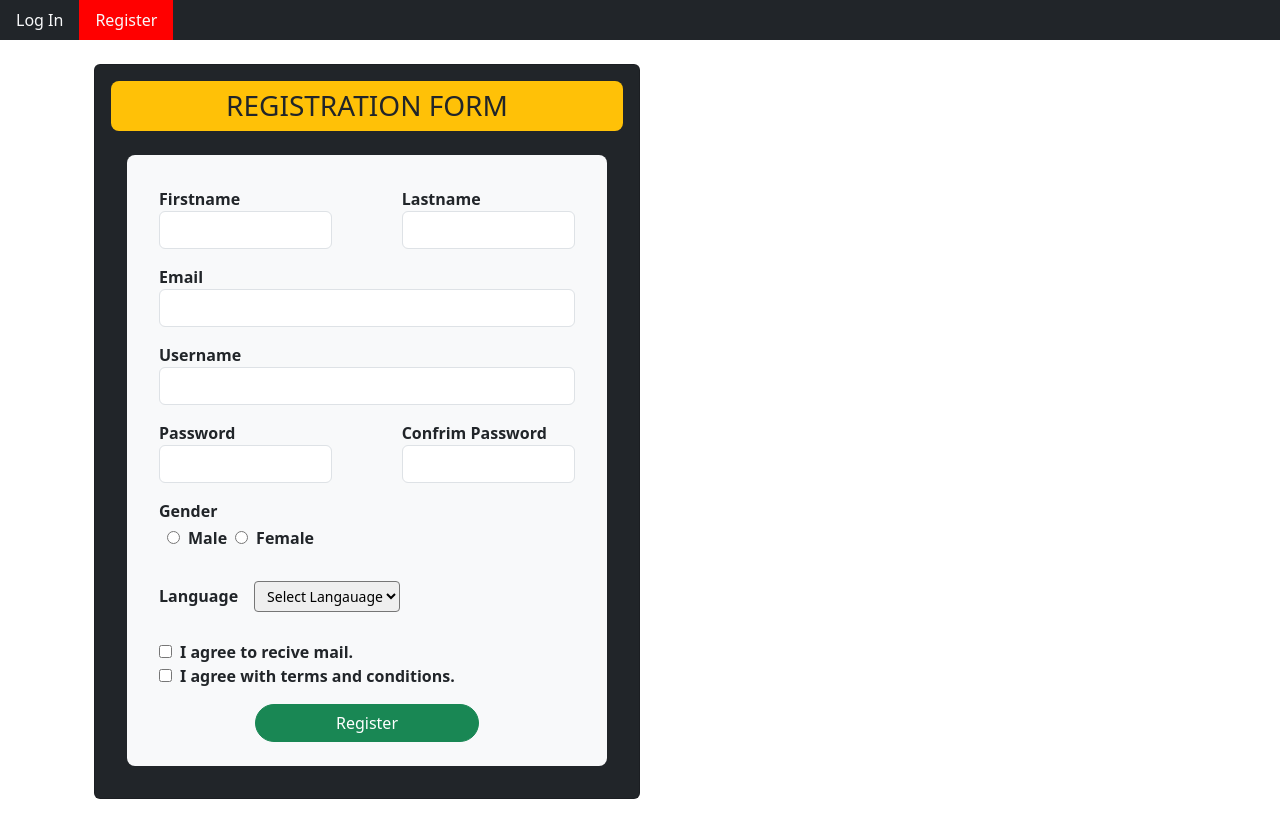
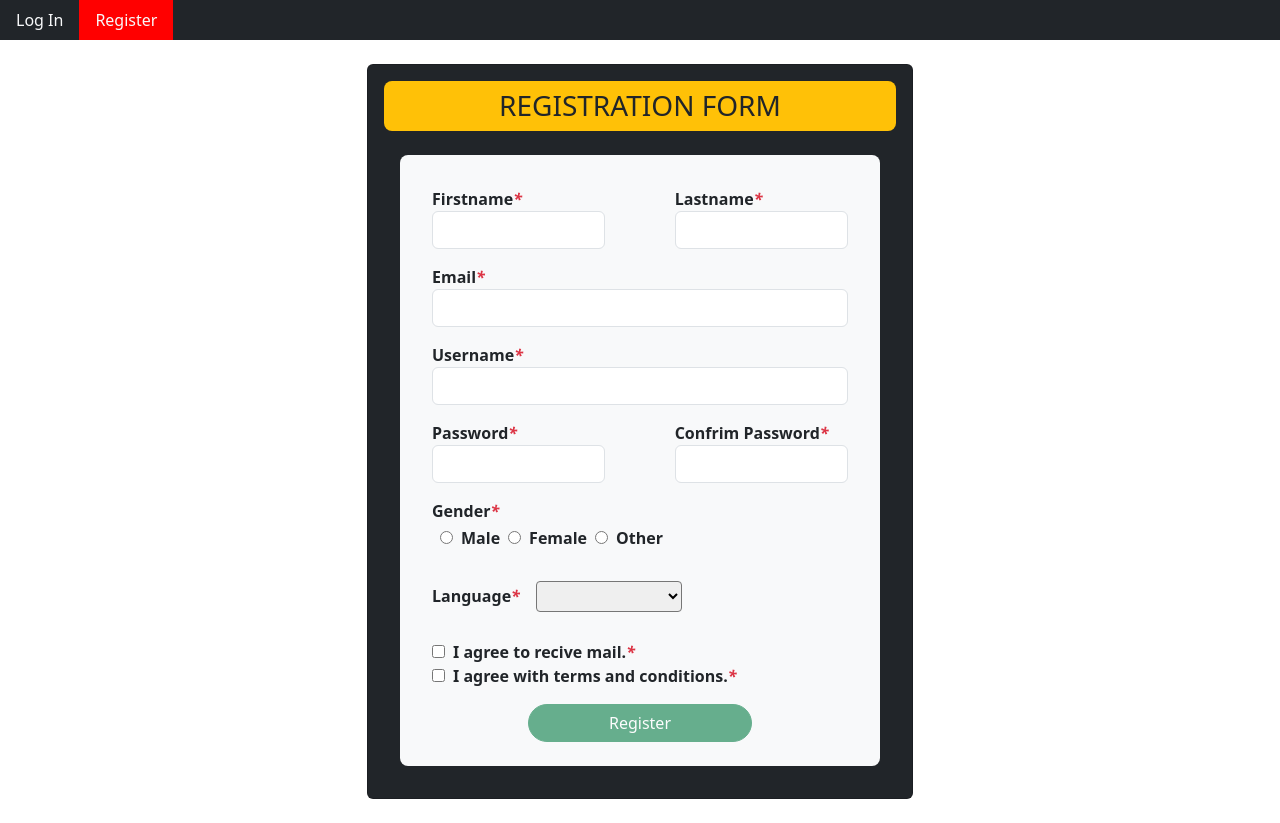
Before and after one commit to kunjal-tagline/ng-learning, an Angular app: page /register in a window 1280 px wide. Built offline with nearby package versions, Linux system fonts and the light colour scheme.

Commit message:
reactive form validation

```diff
--- a/src/app/app.module.ts
+++ b/src/app/app.module.ts
@@ -1,5 +1,5 @@
 import { NgModule } from '@angular/core';
-import { FormsModule } from '@angular/forms';
+import { FormsModule, ReactiveFormsModule } from '@angular/forms';
 import { BrowserModule } from '@angular/platform-browser';
 
 import { AppRoutingModule } from './app-routing.module';
@@ -9,7 +9,7 @@ import { RelativeComponent } from './relative/relative.component';
 
 @NgModule({
   declarations: [AppComponent, TempalteDrivenComponent, RelativeComponent],
-  imports: [BrowserModule, AppRoutingModule, FormsModule],
+  imports: [BrowserModule, AppRoutingModule, FormsModule,ReactiveFormsModule],
   providers: [],
   bootstrap: [AppComponent],
 })
--- a/src/app/relative/relative.component.html
+++ b/src/app/relative/relative.component.html
@@ -1,67 +1,131 @@
 <div class="container">
-    <div class="row p-4">
+    <div class="row p-4 justify-content-center">
         <div class="card p-3 w-50 bg-dark">
             <div class="card-title text-center p-2 bg-warning h3 rounded-3">
                 REGISTRATION FORM
             </div>
             <div class="card-body bg-light m-3 rounded-3">
-                <form action="" class="mt-3">
+                <form class="mt-3" [formGroup]="reactiveForm" (ngSubmit)="onSubmitRegister(reactiveForm)">
                     <div class="d-flex justify-content-between m-3">
                         <div class="col-sm-5">
-                            <label for="firstname">Firstname</label>
-                            <input type="text" name="firstname" class="form-control" />
+                            <label for="firstname">Firstname<i class="text-danger">*</i></label>
+                            <input type="text" name="firstname" class="form-control" formControlName="firstname" />
+                            <div class="text-danger"
+                                *ngIf="reactiveForm.get('firstname')?.touched && reactiveForm.get('firstname')?.invalid">
+                                Firstname required
+                            </div>
                         </div>
                         <div class="col-sm-5">
-                            <label for="lastname">Lastname</label>
-                            <input type="text" name="lastname" class="form-control" />
+                            <label for="lastname">Lastname<i class="text-danger">*</i></label>
+                            <input type="text" name="lastname" class="form-control" formControlName="lastname" />
+                            <div class="text-danger"
+                                *ngIf="reactiveForm.get('lastname')?.touched && reactiveForm.get('lastname')?.invalid">
+                                Lastname required
+                            </div>
                         </div>
                     </div>
                     <div class="m-3 justify-content-evenly">
-                        <label for="email">Email</label>
-                        <input type="text" class="form-control">
+                        <label for="email">Email<i class="text-danger">*</i></label>
+                        <input type="text" class="form-control" formControlName="email">
+                        <div class="text-danger">
+                            <div
+                                *ngIf="reactiveForm.get('email')?.hasError('required') && reactiveForm.get('email')?.touched">
+                                *Email required.
+                            </div>
+                            <div *ngIf="reactiveForm.get('email')?.hasError('pattern')">
+                                *Email is invalid.
+                            </div>
+                        </div>
                     </div>
                     <div class="m-3 justify-content-evenly">
-                        <label for="username">Username</label>
-                        <input type="text" class="form-control">
+                        <label for="username">Username<i class="text-danger">*</i></label>
+                        <input type="text" class="form-control" formControlName="username">
+                        <div class="text-danger">
+                            <div
+                                *ngIf="reactiveForm.get('username')?.hasError('required') && reactiveForm.get('username')?.touched">
+                                *Username required.
+                            </div>
+                            <div *ngIf="reactiveForm.get('username')?.hasError('minlength')">
+                                *Username must be at least 6 characters long.
+                            </div>
+                            <div *ngIf="reactiveForm.get('username')?.hasError('maxlength')">
+                                *Username allowed only 20 characters.
+                            </div>
+                        </div>
                     </div>
                     <div class="d-flex justify-content-between m-3">
                         <div class="col-sm-5">
-                            <label for="password">Password</label>
-                            <input type="password" class="form-control">
+                            <label for="password">Password<i class="text-danger">*</i></label>
+                            <input type="password" class="form-control" formControlName="password">
+                            <div class="text-danger">
+                                <div
+                                    *ngIf="reactiveForm.get('password')?.hasError('required') && reactiveForm.get('password')?.touched">
+                                    *Password required.
+                                </div>
+                                <div *ngIf="reactiveForm.get('password')?.hasError('minlength')">
+                                    *Password must be at least 8 characters long.
+                                </div>
+                                <div *ngIf="reactiveForm.get('password')?.hasError('maxlength')">
+                                    *password allowed only 10 characters.
+                                </div>
+                            </div>
                         </div>
                         <div class="col-sm-5">
-                            <label for="confirmpassword">Confrim Password</label>
-                            <input type="password" class="form-control">
+                            <label for="confirmpassword">Confrim Password<i class="text-danger">*</i></label>
+                            <input type="password" class="form-control" formControlName="confirmpassword">
                         </div>
                     </div>
 
                     <div class="m-3 radio-inline justify-content-evenly">
-                        <label for="gendername">Gender</label>
+                        <label for="gendername">Gender<i class="text-danger">*</i></label>
                         <div>
-                            <input type="radio" name="male" id="male" class="m-2">
+                            <input type="radio" name="gender" id="male" value="male" class="m-2"
+                                formControlName="gender">
                             <label for="gender">Male</label>
-                            <input type="radio" name="male" id="male" class="m-2">
+                            <input type="radio" name="gender" id="female" value="female" class="m-2"
+                                formControlName="gender">
                             <label for="gender">Female</label>
+                            <input type="radio" name="gender" id="other" value="other" class="m-2"
+                                formControlName="gender">
+                            <label for="gender">Other</label>
+                            <div class="text-danger"
+                                *ngIf="reactiveForm.get('gender')?.hasError('required') && reactiveForm.get('gender')?.touched">
+                                *Select your gender.
+                            </div>
                         </div>
                     </div>
                     <div>
-                        <label for="language" class="m-3">Language</label>
-                        <select name="language" class="form-select-sm">
-                            <option selected>Select Langauage</option>
-                            <option value="1">Hindi</option>
-                            <option value="2">Gujarati</option>
-                            <option value="3">English</option>
+                        <label for="language" class="m-3">Language<i class="text-danger">*</i></label>
+                        <select name="language" class="form-select-sm" formControlName="select">
+                            <option disabled>Select Langauage</option>
+                            <option value="hindi">Hindi</option>
+                            <option value="gujarati">Gujarati</option>
+                            <option value="english">English</option>
                         </select>
+                        <div class="text-danger"
+                            *ngIf="reactiveForm.get('gender')?.hasError('required') && reactiveForm.get('gender')?.touched">
+                            *Select Langauage.
+                        </div>
                     </div>
                     <div class="m-3">
-                        <input type="checkbox">
-                        <label for="checkbox1" class="ms-2">I agree to recive mail.</label>
+                        <input type="checkbox" formControlName="checkbox1" name="checkbox1">
+                        <label for="checkbox1" class="ms-2">I agree to recive mail.<i class="text-danger">*</i></label>
+                        <div class="text-danger"
+                            *ngIf="reactiveForm.get('checkbox1')?.hasError('required') && reactiveForm.get('checkbox1')?.touched">
+                            *Please check this
+                        </div>
                         <br>
-                        <input type="checkbox">
-                        <label for="checkbox2" class="ms-2">I agree with terms and conditions.</label>
+                        <input type="checkbox" formControlName="checkbox2" name="checkbox2">
+                        <label for="checkbox2" class="ms-2">I agree with terms and conditions.<i
+                                class="text-danger">*</i></label>
+                        <div class="text-danger"
+                            *ngIf="reactiveForm.get('checkbox2')?.hasError('required') && reactiveForm.get('checkbox2')?.touched">
+                            *Please check this
+                        </div>
                     </div>
                     <div class="d-flex justify-content-center mt-2 mb-2">
-                        <button type="submit" class="btn btn-success w-50 rounded-pill">Register</button>
+                        <button type="submit" class="btn btn-success w-50 rounded-pill"
+                            [disabled]="reactiveForm.invalid">Register</button>
                     </div>
                 </form>
             </div>
--- a/src/app/relative/relative.component.ts
+++ b/src/app/relative/relative.component.ts
@@ -1,15 +1,79 @@
 import { Component, OnInit } from '@angular/core';
-
+import {
+  FormBuilder,
+  FormControl,
+  FormGroup,
+  Validators,
+} from '@angular/forms';
 @Component({
   selector: 'app-relative',
   templateUrl: './relative.component.html',
-  styleUrls: ['./relative.component.scss']
+  styleUrls: ['./relative.component.scss'],
 })
 export class RelativeComponent implements OnInit {
+  reactiveForm: FormGroup = new FormGroup({
+    firstname: new FormControl(''),
+    lastname: new FormControl(''),
+    username: new FormControl(''),
+    email: new FormControl(''),
+    password: new FormControl(''),
+    confirmpassword: new FormControl(''),
+    gender: new FormControl(''),
+    select: new FormControl(''),
+    checkbox1: new FormControl(''),
+    checkbox2: new FormControl(''),
+    acceptTerms: new FormControl(false),
+  });
 
-  constructor() { }
+  constructor(private formBuilder: FormBuilder) {}
+  emailRegEx = '^[a-z0-9._%+-]+@[a-z0-9.-]+.[a-z]{2,4}$';
+  ngOnInit(): void {
+    this.reactiveForm = this.formBuilder.group(
+      {
+        firstname: ['', Validators.required],
+        lastname: ['', Validators.required],
+        email: [
+          '',
+          Validators.compose([
+            Validators.required,
+            Validators.pattern(this.emailRegEx),
+          ]),
+        ],
+        username: [
+          '',
+          Validators.compose([
+            Validators.required,
+            Validators.minLength(6),
+            Validators.maxLength(20),
+          ]),
+        ],
+        password: new FormControl (
+          '',
+          Validators.compose([
+            Validators.required,
+            Validators.minLength(8),
+            Validators.maxLength(10),
+          ]),
+        ),
+        confirmpassword: ['', Validators.required],
+        gender: ['', [Validators.required]],
+        select: ['', [Validators.required]],
+        checkbox1: [false, Validators.requiredTrue],
+        checkbox2: [false, Validators.requiredTrue],
+      // },
+      // {
+      //   validators: this.password.bind(this),
 
-  ngOnInit(): void {
+      });
   }
 
+  public onSubmitRegister(reactiveForm: any) {
+    console.log('reactiveForm :>> ', reactiveForm);
+  }
+
+  // public password(reactiveForm: FormGroup) {
+  //   const { value: password } = reactiveForm.get('password');
+  //   const { value: confirmpassword } = reactiveForm.get('confirmpassword');
+  //   return password === confirmpassword ? null : { passwordNotMatch: true };
+  // }
 }
```
